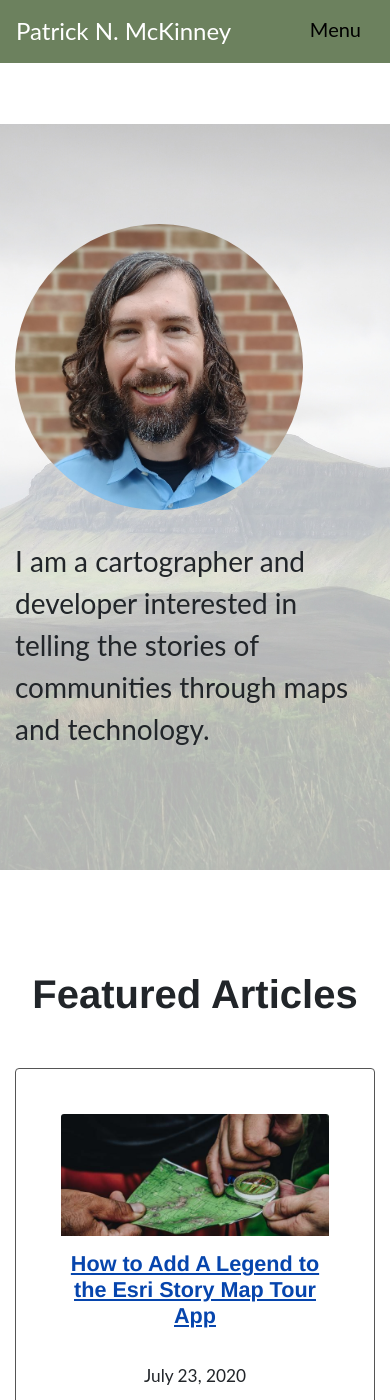
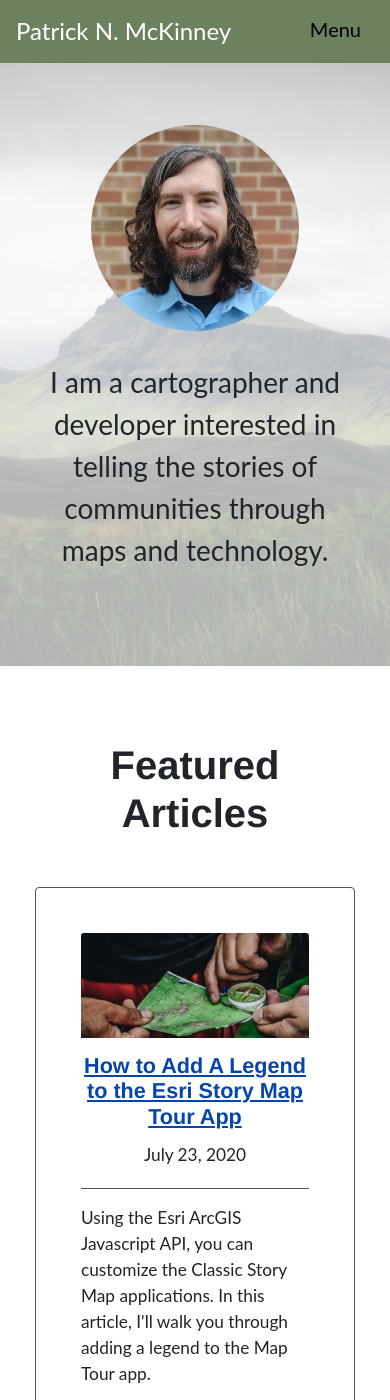
Before and after one commit to pmacMaps/website-live-test, a Jekyll site: the page built from index.html, in a window 390 px wide and 1400 px high. Built offline with Jekyll 4.4.1, drawn with Linux system fonts in a browser that asks for light colours.

Commit message:
update mobile styles home and about page (emulated)

```diff
--- a/css/style.css
+++ b/css/style.css
@@ -246,10 +246,6 @@ footer img.social-icon {
 }
 
 /*** Homepage ***/
-body.home section {
-  padding: 100px 0;
-}
-
 footer hr,
 body.portfolio footer hr {
     border-top-color: #fff;
@@ -424,9 +420,9 @@ body.pf-single section hr {
 
 /*** Media Queries ***/
 @media screen and (max-width:768px) {
-    .navbar-brand {
+  .navbar-brand {
         font-size: 2em;
-    }
+  }
 
   section,
   #home-portfolio,
@@ -434,26 +430,42 @@ body.pf-single section hr {
     padding: 75px 0;
   }
 
+  section {
+    padding-left: 1.25em;
+    padding-right: 1.25em;
+  }
+
     section.first {
     padding-top: 75px;
   }
 
     /* Home Page */
-    .home-intro {
+    .home-intro,
+    .about-intro {
         margin-top: 50px;
-        padding-top: 50px;
-        padding-bottom: 50px;
+    }
+
+    .home-intro > div > div > div,
+    .about-intro > div > div > div:first-child  {
+      text-align: center;
     }
 
     .home-intro img,
     .about-intro img {
-        max-width: 80%;
+        max-width: 65%;
         margin: 0 auto;
     }
 
     .home-intro p {
         margin-top: 30px;
         font-size: 1.75em;
+    }
+
+    .feat-portfolio .card, .feat-posts .card,
+    .feat-portfolio div.card-body p,
+    .feat-posts div.card-body h3,
+    .feat-portfolio div.card-body h3 {
+      min-height: inherit;
     }
 
     .feat-posts .col-md-4,
@@ -481,8 +493,9 @@ body.pf-single section hr {
     }
 
     /* About */
-    .about-intro {
-        margin-top: 15px;
+    .about-intro div.bg-white {
+      margin-top: 50px;
+      padding: 1em;
     }
 
     .about-intro p {
@@ -535,11 +548,15 @@ body.pf-single section hr {
 }
 
 @media screen and (min-width: 769px) {
-
+  body.home section {
+    padding: 100px 0;
+  }
 }
 
 @media screen and (max-width: 991px) {
-
+  body {
+    padding-top: 0;
+  }
 }
 
 @media screen and (max-width: 1024px) {
```
